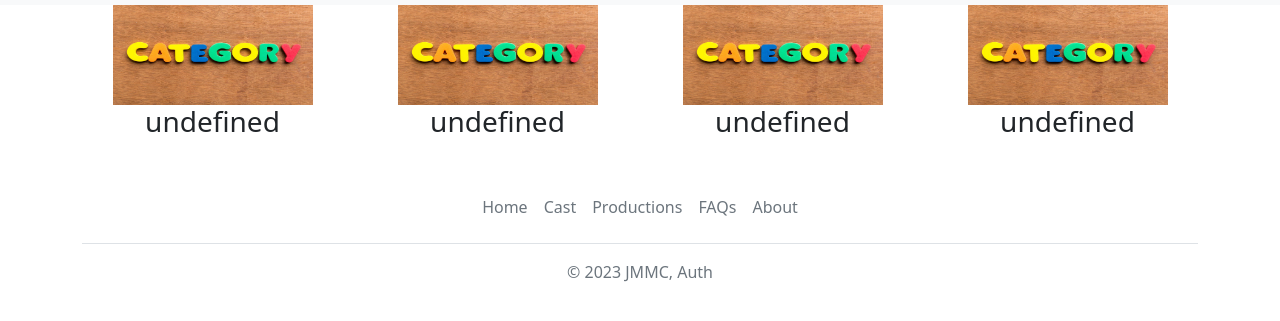
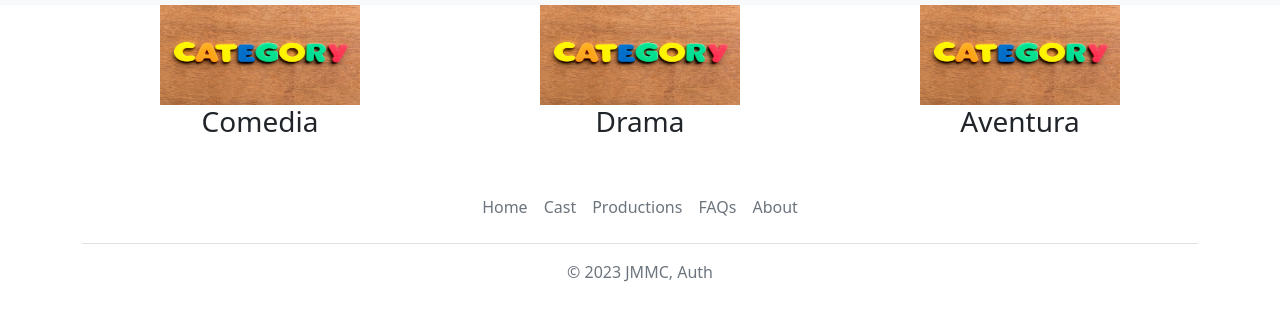
Before and after one commit to jmmuozc/VideoSystem_DOM, a plain HTML site: page index.html in a window 1280 px wide. Shown: the part 51-372 px from the top of the page. Drawn offline with nearby package versions, Linux system fonts and the light colour scheme.

Commit message:
Created user+ fixed errors

```diff
--- a/MVC/VideoSystemController.js
+++ b/MVC/VideoSystemController.js
@@ -121,6 +121,9 @@ class videoSystemController {
         let person35 = this.#videoSystemModel.personFactory("Larry", "87132573V", "Leichliter", "24/5/1941");
         this.#videoSystemModel.addDirector(person35);
 
+        let userAdmin=this.#videoSystemModel.userFactory("Admin","Admin@gmail.com","Admin01");
+
+
         this.#videoSystemModel.addCategory(category1);
         this.#videoSystemModel.assignCategory(category1,production1,production2,production3,production4);
         this.#videoSystemModel.assignActor(person1,production1);
@@ -186,7 +189,6 @@ class videoSystemController {
 
     onInit = () => {
 		this.#videoSystemView.init(this.#videoSystemModel.CategoriesList);
-        console.log(this.#videoSystemModel.CategoriesList);
 	}
 
     handleInit = () => {
--- a/MVC/VideoSystemModel.js
+++ b/MVC/VideoSystemModel.js
@@ -180,7 +180,16 @@ let videoSystem = (function () {
 
             // Devuelve un iterador de CategoriesList
             get CategoriesList() {
-                return this.#CategoriesList[Symbol.iterator]();
+                let array= this.#CategoriesList;
+
+                return{
+                    *[Symbol.iterator](){
+                        for (let i = 1; i < array.length; i++) {
+                            yield array[i].category;
+
+                        }
+                    }
+                }
             }
 
             /**
--- a/MVC/VideoSystemView.js
+++ b/MVC/VideoSystemView.js
@@ -24,14 +24,12 @@ class videoSystemView {
         for (let category of categoriesList) {
             let categoriesColumn=document.createElement("div");
             categoriesColumn.classList.add("col");
-            categoriesColumn.innerHTML=`<img src='./media/Categoria.jpg'/ width=200 height=100>
+            categoriesColumn.innerHTML=`<img src='./media/Categoria.jpg'/ width=200 height=100 id='categoryImg'>
             <h3>${category.Name}</h3>
 
 
 
             `;
-            console.log(category instanceof Category);
-
             categoriesRow.appendChild(categoriesColumn);
         }
     }
--- a/index.html
+++ b/index.html
@@ -30,7 +30,7 @@
                          <a class="nav-link dropdown-toggle" href="#" role="button" data-bs-toggle="dropdown" aria-expanded="false">
                           Cast
                          </a>
-                         <ul class="dropdown-menu">
+                         <ul class="dropdown-menu" id="dropdown-Person">
                            <li><a class="dropdown-item" href="#">Actors</a></li>
                            <li><a class="dropdown-item" href="#">Directors</a></li>
                          </ul>
@@ -39,7 +39,7 @@
                        <a class="nav-link dropdown-toggle" href="#" role="button" data-bs-toggle="dropdown" aria-expanded="false">
                         Productions
                        </a>
-                       <ul class="dropdown-menu">
+                       <ul class="dropdown-menu" id="dropdown-Production">
                          <li><a class="dropdown-item" href="#">Series</a></li>
                          <li><a class="dropdown-item" href="#">Movies</a></li>
                        </ul>
```
